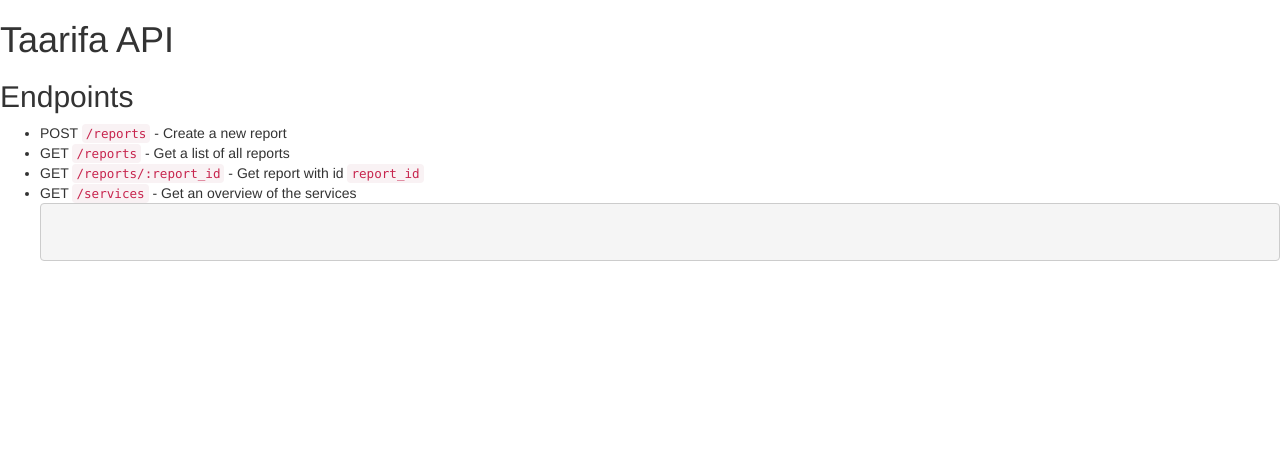
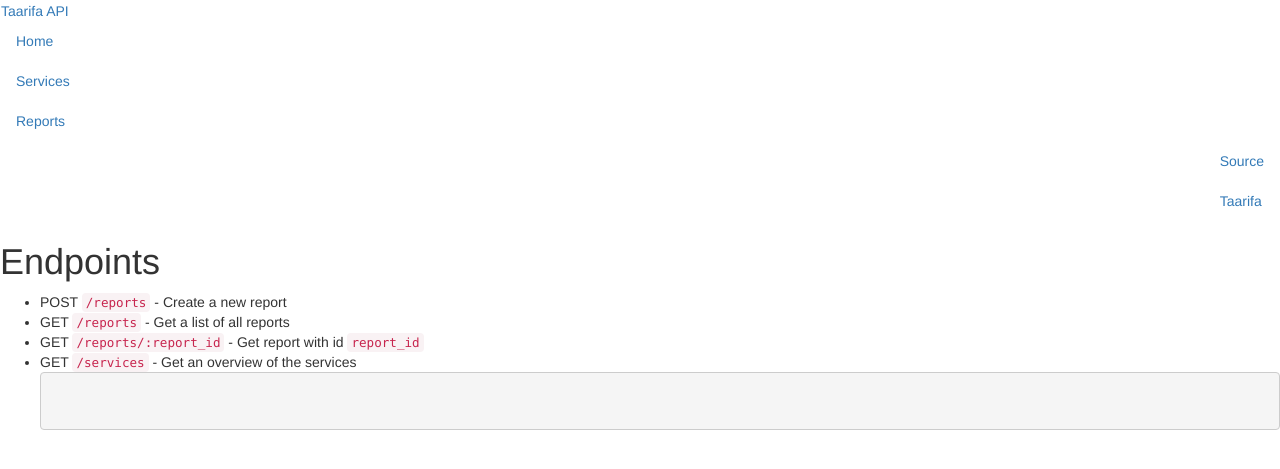
Before and after one commit to taarifa/taarifa_backend, a Flask app: template taarifa_backend/templates/landing.html in a window 1280 px wide. Shown: the top 469 px of the page. Run offline with Flask 2, Linux system fonts and the light colour scheme; the template is opened without the code that fills it, so the values that code supplies are empty; some libraries are stand-ins or nearby versions.

Commit message:
Add nav bar

```diff
--- a/taarifa_backend/templates/landing.html
+++ b/taarifa_backend/templates/landing.html
@@ -7,8 +7,21 @@
     <link href="//netdna.bootstrapcdn.com/twitter-bootstrap/2.3.1/css/bootstrap-combined.min.css" rel="stylesheet">
   </head>
   <body>
-    <h1>Taarifa API</h1>
-    <h2>Endpoints</h2>
+    <div class="navbar">
+      <div class="navbar-inner">
+        <a class="brand" href="#">Taarifa API</a>
+        <ul class="nav">
+          <li class="active"><a href="/">Home</a></li>
+          <li><a href="/services">Services</a></li>
+          <li><a href="/reports">Reports</a></li>
+        </ul>
+        <ul class="nav pull-right">
+          <li><a href="https://github.com/taarifa/taarifa_backend">Source</a></li>
+          <li><a href="http://taarifa.org">Taarifa</a></li>
+        </ul>
+      </div>
+    </div>
+    <h1>Endpoints</h1>
     <ul>
       <li>POST <code>/reports</code> - Create a new report</li>
       <li>GET <code>/reports</code> - Get a list of all reports</li>
```
